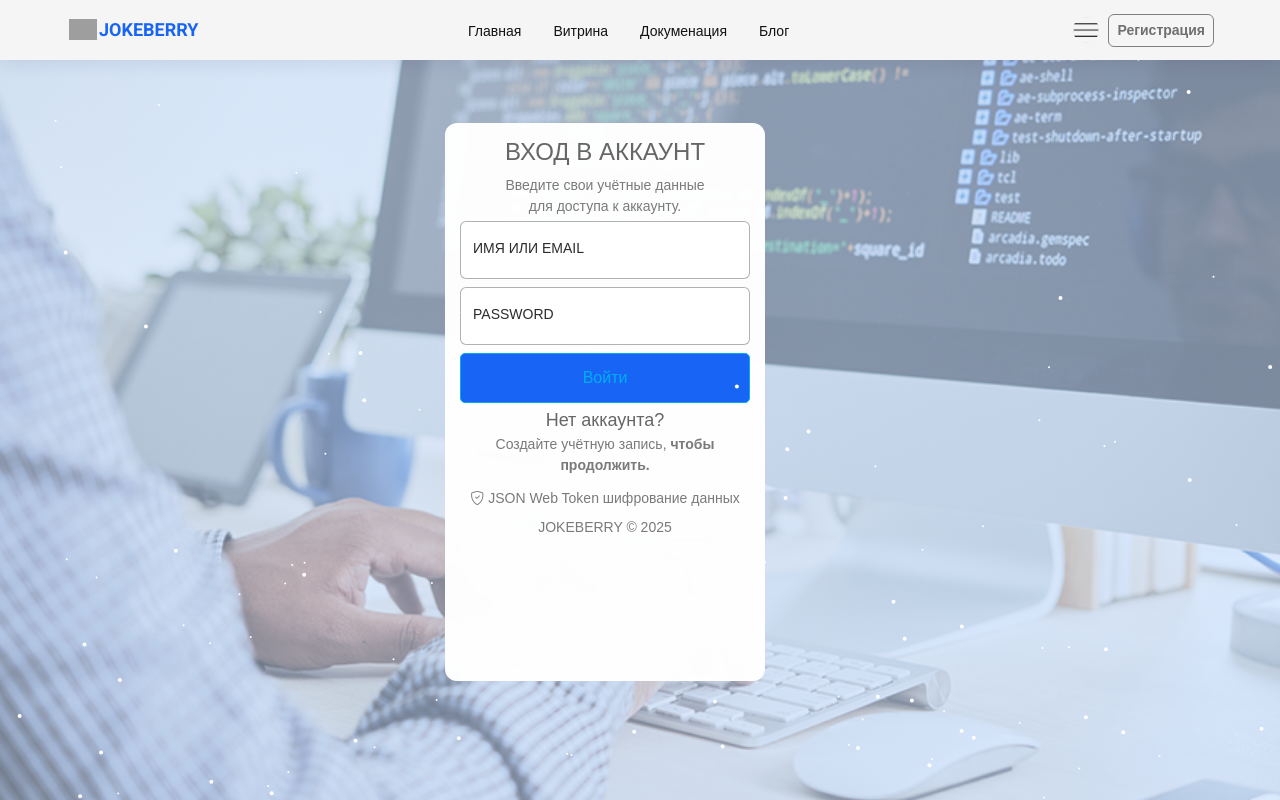
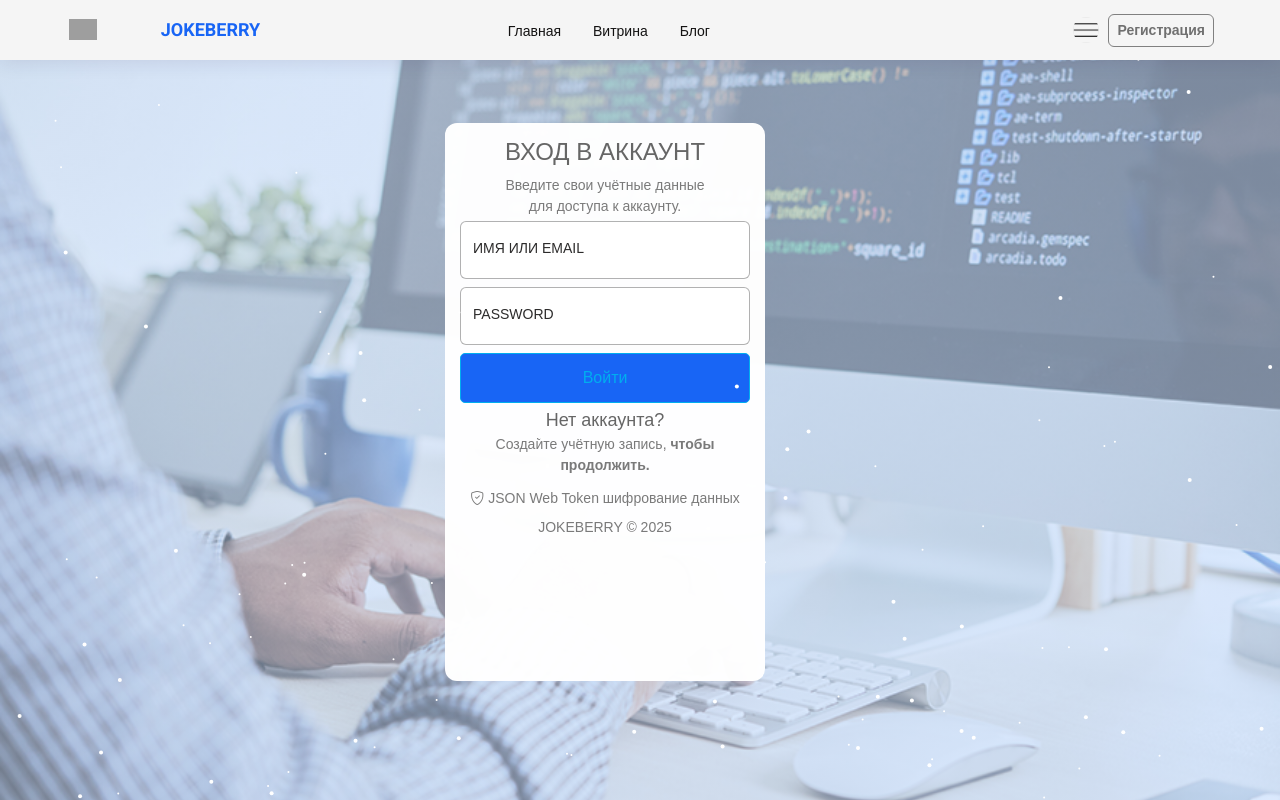
Before and after one commit to dankfedorov/Jokeberry-Frontend, a React app: page /login in a window 1280 px wide. Built offline with nearby package versions, Linux system fonts and the light colour scheme; grey boxes are pictures that could not be loaded.

Commit message:
changed header

```diff
--- a/src/assets/styles/header.css
+++ b/src/assets/styles/header.css
@@ -57,7 +57,7 @@
 font-size: 14px;
 }
 
-@media (max-width: 768px) {
+@media (max-width: 480px) {
   .toplink__group{
     display: none;
   }
--- a/src/assets/styles/logo.css
+++ b/src/assets/styles/logo.css
@@ -12,7 +12,7 @@
     color: var(--default-color);
     font-family: 'Roboto', sans-serif;
     color: var(--default-color);
-    width: 30px;
+    width: 100%;
     height: 30px;
     line-height: 30px;
     border-radius: 50%;
@@ -42,12 +42,13 @@
     color: var(--default-color);
     font-family: 'Roboto', sans-serif;
     color: var(--default-color);
-    width: 30px;
+    width: 100%;
     height: 30px;
     line-height: 30px;
     border-radius: 50%;
     margin: 5px 0;
     text-align: center;
+    margin-right: 5px;
     /* text-shadow: 1px 1px 1px rgba(0, 0, 0, .4); */
   }
   .logo__menu{
--- a/src/components/TopLinks.jsx
+++ b/src/components/TopLinks.jsx
@@ -11,9 +11,6 @@ function TopLinks() {
           <a href="#" className="toplink-link" >Витрина</a>
         </li>
         <li className="toplinks__item">
-          <a href="#" className="toplink-link">Докуменация</a>
-        </li>
-        <li className="toplinks__item">
           <a href="#" className="toplink-link">Блог</a>
         </li>
 
```
Also changed, not shown: src/components/Logo.jsx (line endings or trailing spaces).
